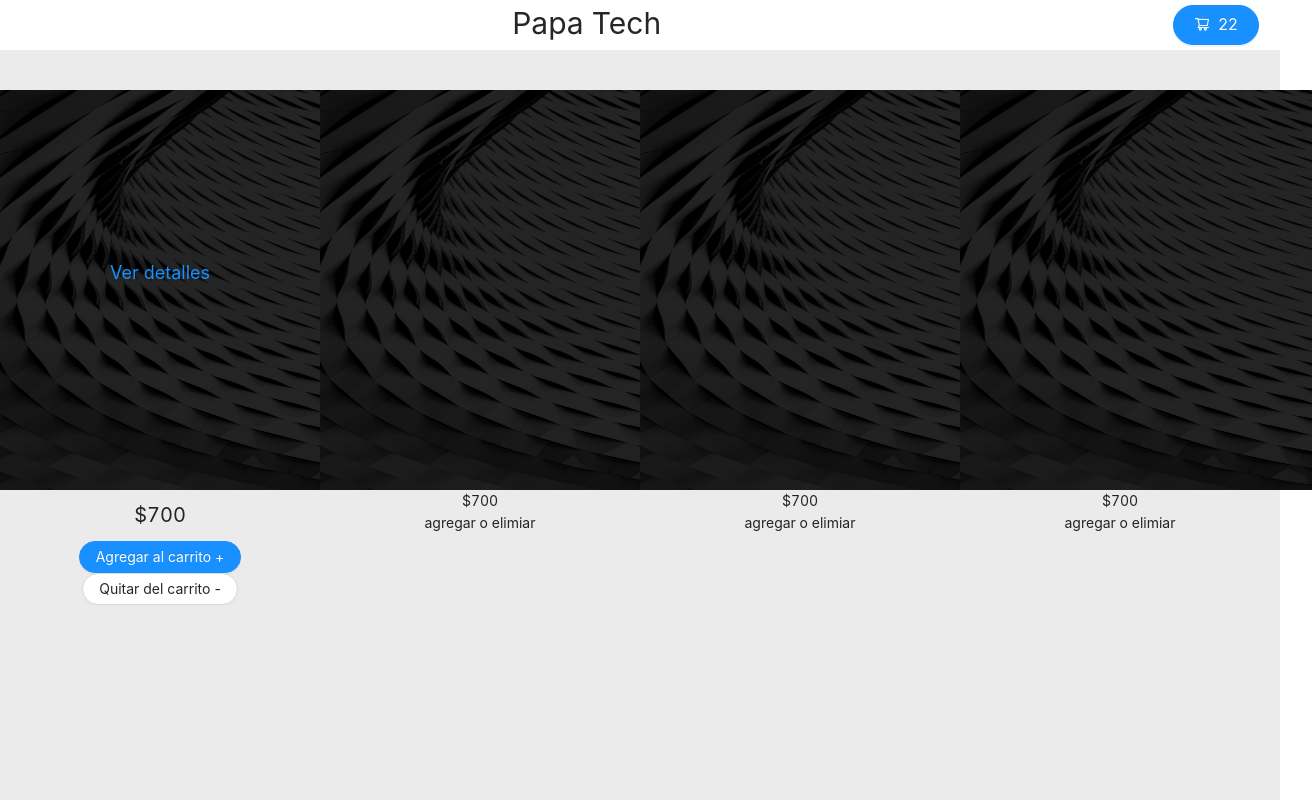
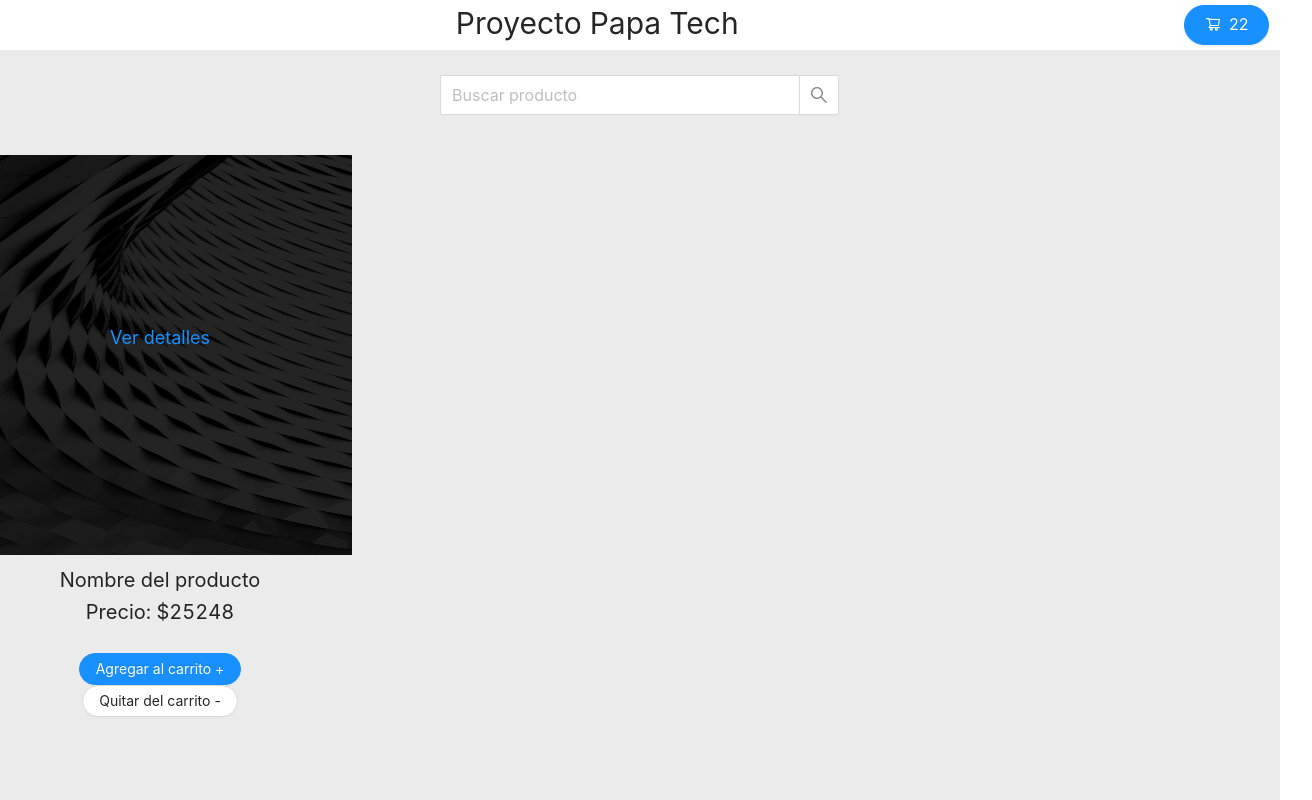
Before and after one commit to noeliasabando/Papa-tech, a React (Create React App) app: page / in a window 1280 px wide. Shown: the whole page, 1312 px wide, since content can reach past the window. Built offline with nearby package versions, Linux system fonts and the light colour scheme.

Commit message:
refactor

```diff
--- a/src/components/Header/Header.js
+++ b/src/components/Header/Header.js
@@ -4,10 +4,11 @@ import Cart from "../Dropdown/Cart";
 import "./Header.scss";
 
 const Header = () => {
+
   return (
-    <Row className="header">
+    <Row className="header" justify="center">
       <Col className="header__title" span={22}>
-        Papa Tech
+        Proyecto Papa Tech
       </Col>
       <Col className="header__cart">
         <Cart />
--- /dev/null
+++ b/src/components/ProductCard/ProductCard.js
@@ -0,0 +1,45 @@
+import React from "react";
+import { Link } from "react-router-dom";
+import { Row, Col, Button } from "antd";
+import "./ProductCard.scss";
+
+const ProductCard = () => {
+  const price = Math.floor(Math.random() * 100000);
+
+  return (
+    <Row>
+      <Col span={window.location.pathname === "/" ? 6 : 24}>
+        <div className="productCard__containerImg">
+          <img className="productCard__img" src="/img_admin.jpg" alt="imagen" />
+          {window.location.pathname === "/" && (
+            <div className="productCard__detail">
+              <Link to="detail">
+                <Button
+                  style={{ color: "#1890ff", fontSize: "18px" }}
+                  type="text"
+                >
+                  Ver detalles
+                </Button>
+              </Link>
+            </div>
+          )}
+        </div>
+        <div className="productCard__name">Nombre del producto</div>
+        <div className="productCard__price">
+          Precio: ${price}
+          <span></span>
+        </div>
+        <div>
+          <Button className="productCard__button" shape="round" type="primary">
+            Agregar al carrito +
+          </Button>
+          <Button className="productCard__button" shape="round">
+            Quitar del carrito -
+          </Button>
+        </div>
+      </Col>
+    </Row>
+  );
+};
+
+export default ProductCard;
--- /dev/null
+++ b/src/components/ProductCard/ProductCard.scss
@@ -0,0 +1,27 @@
+.productCard {
+  &__img {
+    height: 25rem;
+    width: 22rem;
+    margin-top: 40px;
+  }
+  &__containerImg {
+    position: relative;
+  }
+  &__detail {
+    position: absolute;
+    top: 50%;
+    left: 50%;
+    transform: translate(-50%, -50%);
+  }
+  &__price {
+    font-size: 20px;
+    margin-bottom: 25px;
+  }
+  &__button {
+    margin: 0 8px;
+  }
+  &__name {
+    font-size: 20px;
+    margin-top: 10px;
+  }
+}
--- a/src/pages/Home/Home.js
+++ b/src/pages/Home/Home.js
@@ -1,54 +1,28 @@
 import React from "react";
-import { Link } from "react-router-dom";
-import { Row, Col, Button } from "antd";
+import { Row, Col, Input } from "antd";
 import "./Home.scss";
+import ProductCard from "../../components/ProductCard/ProductCard";
 
 const Home = () => {
-  const price = Math.floor(Math.random() * 100000);
+  const { Search } = Input;
+
+  const onSearch = (value) => console.log(value);
+
   return (
     <Row className="home">
-      <Col span={6}>
-        <div className="home__containerImg">
-          <img className="home__img" src="/img_admin.jpg" alt="imagen" />
-          <div className="home__detail">
-            <Link to="detail">
-              <Button style={{ color: '#1890ff', fontSize: '18px' }} type="text">Ver detalles</Button>
-            </Link>
-          </div>
-        </div>
-        <div className="home__price">
-          ${price}
-          <span></span>
-        </div>
-        <div>
-          <Button className="home__button" shape="round" type="primary">
-            Agregar al carrito +
-          </Button>
-          <Button className="home__button" shape="round">
-            Quitar del carrito -
-          </Button>
-        </div>
-      </Col>
-      <Col span={6}>
-        <div>
-          <img className="home__img" src="/img_admin.jpg" alt="imagen" />
-        </div>
-        <div>${price}</div>
-        <div>agregar o elimiar</div>
-      </Col>
-      <Col span={6}>
-        <div>
-          <img className="home__img" src="/img_admin.jpg" alt="imagen" />
-        </div>
-        <div>${price}</div>
-        <div>agregar o elimiar</div>
-      </Col>
-      <Col span={6}>
-        <div>
-          <img className="home__img" src="/img_admin.jpg" alt="imagen" />
-        </div>
-        <div>${price}</div>
-        <div>agregar o elimiar</div>
+      <Col span={24}>
+        <Row justify="center">
+          <Col className="home__input">
+            <Search
+              size="large"
+              placeholder="Buscar producto"
+              allowClear
+              onSearch={onSearch}
+              style={{ width: 400 }}
+            />
+          </Col>
+        </Row>
+        <ProductCard />
       </Col>
     </Row>
   );
--- a/src/pages/Home/Home.scss
+++ b/src/pages/Home/Home.scss
@@ -1,25 +1,7 @@
 .home {
   flex-grow: 1;
   background-color: #ebebeb;
-  &__img {
-    height: 25rem;
-    width: 22rem;
-    margin-top: 40px;
-  }
-  &__containerImg {
-    position: relative;
-  }
-  &__detail {
-    position: absolute;
-    top: 50%;
-    left: 50%;
-    transform: translate(-50%, -50%);
-  }
-  &__price {
-    font-size: 20px;
-    margin: 10px 0;
-  }
-  &__button {
-    margin: 0 8px;
+  &__input {
+    margin-top: 25px;
   }
 }
--- a/src/pages/ProductDetail/ProductDetail.js
+++ b/src/pages/ProductDetail/ProductDetail.js
@@ -1,34 +1,15 @@
 import React from "react";
 import { Link } from "react-router-dom";
 import { Row, Col, Button } from "antd";
+import ProductCard from "../../components/ProductCard/ProductCard";
 import "./ProductDetail.scss";
 
 const ProductDetail = () => {
-  const price = Math.floor(Math.random() * 100000);
-
   return (
     <Row justify="center" className="productDetail">
       <Col span={10} className="productDetail__card">
         <div className="productDetail__title">Detalles del producto</div>
-        <div className="productDetail__containerImg">
-          <img
-            className="productDetail__img"
-            src="/img_admin.jpg"
-            alt="imagen"
-          />
-        </div>
-        <div className="productDetail__price">
-          Precio: ${price}
-          <span></span>
-        </div>
-        <div>
-          <Button className="productDetail__button" shape="round" type="primary">
-            Agregar al carrito +
-          </Button>
-          <Button className="productDetail__button" shape="round">
-            Quitar del carrito -
-          </Button>
-        </div>
+        <ProductCard />
         <Row justify="end">
           <Col span={6}>
             <Link to="/">
--- a/src/pages/ProductDetail/ProductDetail.scss
+++ b/src/pages/ProductDetail/ProductDetail.scss
@@ -10,7 +10,6 @@
   &__title {
     font-size: 20px;
     font-weight: bold;
-    margin-bottom: 20px;
   }
   &__img {
     height: 25rem;
```
